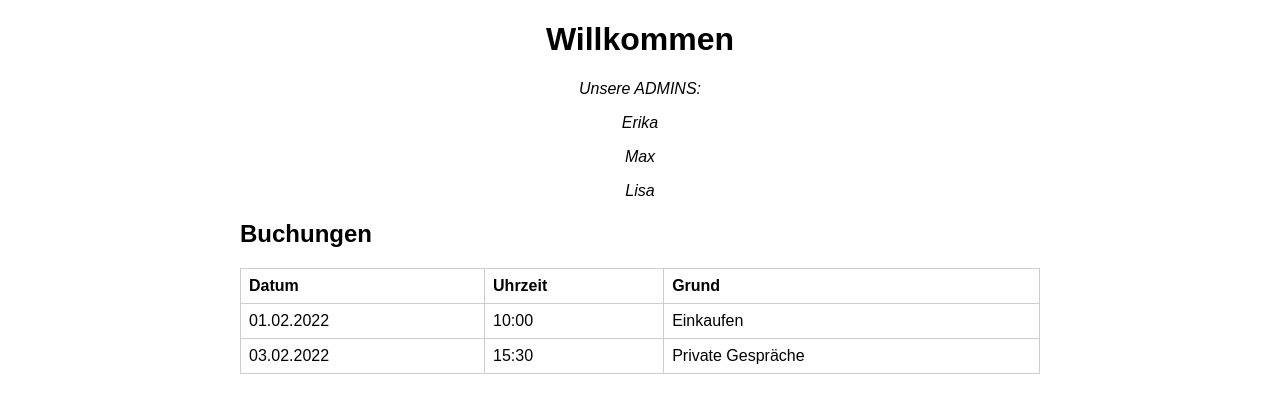
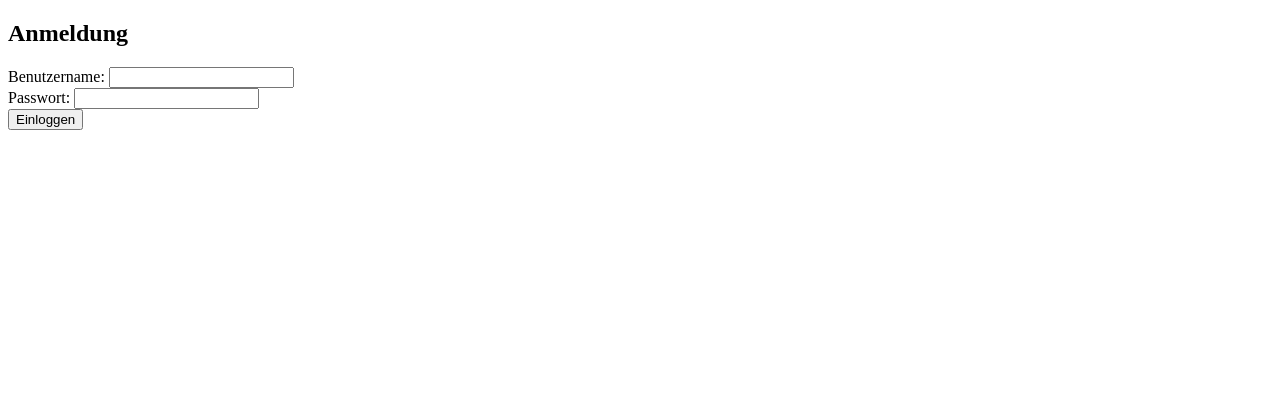
Before and after one commit to brausi12357/Die-admins, a plain HTML site: page index.html in a window 1280 px wide. Drawn offline with Linux system fonts and the light colour scheme.

Commit message:
Update index.html AnmeldeSeite

```diff
--- a/index.html
+++ b/index.html
@@ -1,75 +1,48 @@
 <!DOCTYPE html>
-<html lang="en">
+<html lang="de">
 <head>
 <meta charset="UTF-8">
 <meta name="viewport" content="width=device-width, initial-scale=1.0">
-<title>Buchungsseite</title>
+<title>Anmeldung</title>
 <style>
-/* CSS-Stile */
-body {
-    font-family: Arial, sans-serif;
-    margin: 20px;
-}
-.header {
-    text-align: center;
-    margin-bottom: 20px;
-}
-.admins {
-    text-align: center;
-    margin-bottom: 20px;
-    font-style: italic;
-}
-.table-container {
-    max-width: 800px;
-    margin: 0 auto;
-}
-table {
-    width: 100%;
-    border-collapse: collapse;
-}
-table, th, td {
-    border: 1px solid #ccc;
-}
-th, td {
-    padding: 8px;
-    text-align: left;
-}
+/* Füge hier deine CSS-Stile ein */
 </style>
 </head>
 <body>
-<div class="header">
-    <h1>Willkommen</h1>
+<div class="container">
+  <h2>Anmeldung</h2>
+  <form id="loginForm">
+    <div class="form-group">
+      <label for="username">Benutzername:</label>
+      <input type="text" id="username" required>
+    </div>
+    <div class="form-group">
+      <label for="password">Passwort:</label>
+      <input type="password" id="password" required>
+    </div>
+    <button type="submit">Einloggen</button>
+  </form>
 </div>
-<div class="admins">
-    <p>Unsere ADMINS:</p>
-    <p>Erika</p>
-    <p>Max</p>
-    <p>Lisa</p>
-</div>
-<div class="table-container">
-    <h2>Buchungen</h2>
-    <table id="bookingTable">
-        <thead>
-            <tr>
-                <th>Datum</th>
-                <th>Uhrzeit</th>
-                <th>Grund</th>
-            </tr>
-        </thead>
-        <tbody>
-            <tr>
-                <td>01.02.2022</td>
-                <td>10:00</td>
-                <td>Einkaufen</td>
-            </tr>
-            <tr>
-                <td>03.02.2022</td>
-                <td>15:30</td>
-                <td>Private Gespräche</td>
-            </tr>
-            <!-- Weitere Buchungen hier einfügen -->
-        </tbody>
-    </table>
-</div>
+<script>
+document.getElementById('loginForm').addEventListener('submit', function(event) {
+  event.preventDefault(); // Verhindere das Absenden des Formulars
+  // Liste von Benutzername-Passwort-Paaren
+  const users = [
+    { username: 'Larsblasi', password: '7k20248' },
+    { username: 'N!CAD', password: '7kAD20242' },
+    { username: 'ERAD', password: '7kAD2024' },
+    { username: 'MaxiKnolle', password: '7k20244' }
+  ];
+  // Überprüfe die Anmeldeinformationen
+  const username = document.getElementById('username').value;
+  const password = document.getElementById('password').value;
+  const user = users.find(u => u.username === username && u.password === password);
+  if (user) {
+    window.location.href = 'bookings.html'; // Weiterleitung zur Buchungsseite
+  } else {
+    alert('Ungültige Anmeldeinformationen. Bitte versuche es erneut.');
+  }
+});
+</script>
 </body>
 </html>
```
